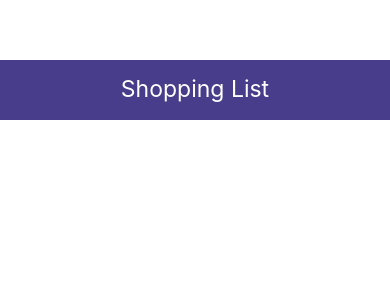
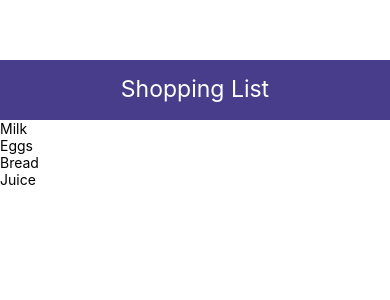
Before and after one commit to ZoeyF75/sturdy-chainsaw, a React Native app in the folder ShoppingList/: screen / in a window 390 px wide. Shown: the top 300 px of the page. Built offline with nearby package versions, Linux system fonts and the light colour scheme.

Commit message:
Flatlist component added, need to fi uuid bug

```diff
--- a/ShoppingList/App.js
+++ b/ShoppingList/App.js
@@ -1,11 +1,22 @@
-import React from 'react';
-import { View, Text, StyleSheet} from 'react-native';
+import React, {useState} from 'react';
+import { View, Text, StyleSheet, FlatList} from 'react-native';
 import Header from './components/Header';
+import { uuid } from 'uuidv4';
 
 const App = () => {
+  const [items, setItems] = useState([
+    {id: 1, text: 'Milk'},
+    {id: 2, text: 'Eggs'},
+    {id: 3, text: 'Bread'},
+    {id: 4, text: 'Juice'},
+  ])
   return (
     <View style={styles.container}>
-      <Header title="Shopping List" />
+      <Header />
+      <FlatList
+        data={items}
+        renderItem={({item})=> <Text>{item.text}</Text>}
+      />
     </View>
   );
 };
```
